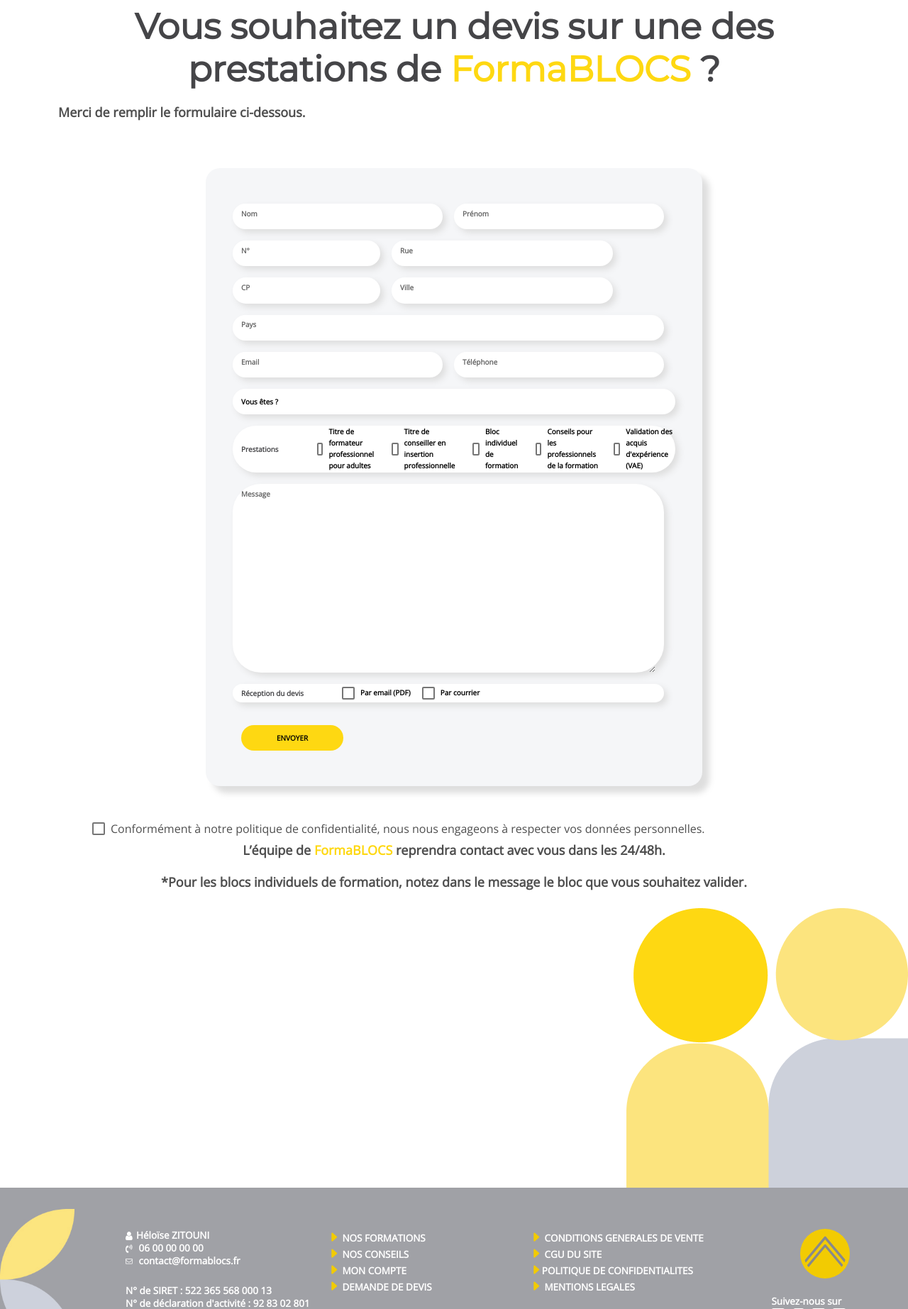
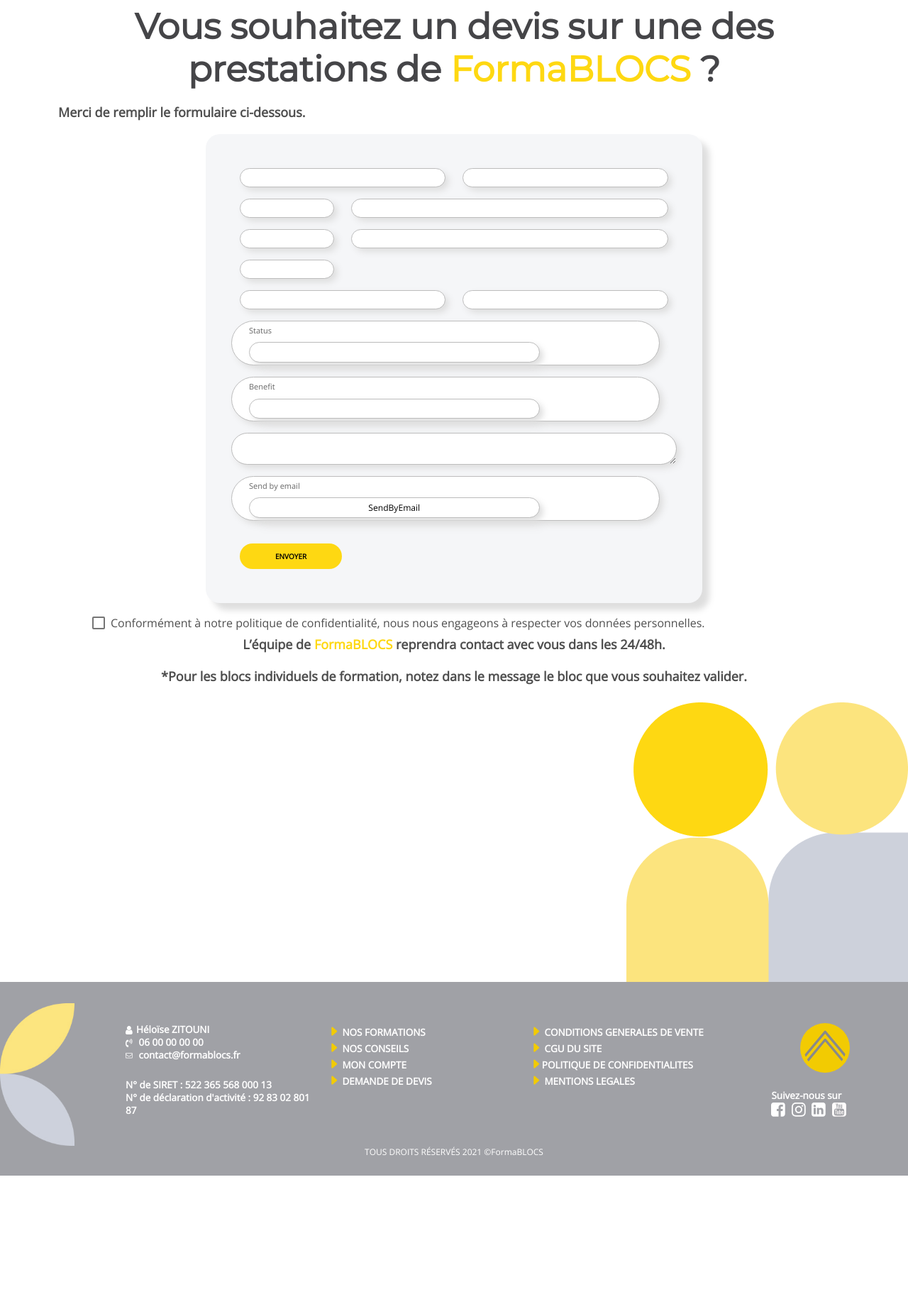
Before and after one commit to jeanseb62/Forma-Blocs, a Symfony app: template templates/quotation/index.html.twig in a window 1280 px wide. Shown: the part 578-2423 px from the top of the page at 71% size. After the commit the page ends 2235 px from the top, so only its background shows below. Run offline with Twig, Linux system fonts and the light colour scheme; the template is opened without the code that fills it, so the values that code supplies are empty; form fields are guessed from the names that the template uses; some libraries are stand-ins or nearby versions.

Commit message:
Formulaire de devis

```diff
--- a/public/css/style.css
+++ b/public/css/style.css
@@ -468,13 +468,10 @@ footer .icone_sociaux {
     font-weight: 400;
 }
 
-.form-outline {
+.form-control {
     color: #000;
-    background-color: #FFF;
-
-}
-
-.form-outline {
+    font-size: 1.1em;
+    background-color: #FFF!important;
     border-radius: 40px;
     color: #000;
     background-color: #FFF;
@@ -537,10 +534,6 @@ footer .icone_sociaux {
     filter: drop-shadow(10px 10px 4px #dedede);
 }
 
-.form-contact span {
-    padding-right: 50px;
-    color: #454548;
-}
 
 .yellow {
     color: #fed812;
--- a/templates/quotation/index.html.twig
+++ b/templates/quotation/index.html.twig
@@ -17,125 +17,95 @@
 Merci de remplir le formulaire ci-dessous.
 </p>
 
- {#<div class="row">
-       <div class="col-lg-2"></div>
-        <div class="col-lg-8">
-            {{ form(form) }}
-
+ <div class="row h-100 justify-content-center align-items-center">
+            {% for message in app.flashes('success') %}
+                <div class="alert alert-success" role="alert">
+                    {{ message }}
+                </div>
+            {% endfor %}
+            {% for message in app.flashes('error') %}
+                <div class="alert alert-danger" role="alert">
+                    {{ message }}
+                </div>
+            {% endfor %}
         </div>
-        <div class="col-lg-2"></div>
-    </div>#}
-
-    <div class="row h-100 justify-content-center align-items-center p-5">
+{{ form_start(quotation) }}
+    <div class="form-contact h-100 justify-content-center align-items-center p-5 mb-3">
 
 
-               {# {{ form(formulaire) }} #}
- <form class="form-contact">
                 <div class="row mb-3">
-                    <div class="form-outline col me-3">
-                      <input type="text" class="form-control" placeholder="Nom">
-                      <label class="form-label" for="Nom">Nom</label>
+                    <div class="col">
+                      {{ form_widget(quotation.lastName) }}
+
                     </div>
-                    <div class="form-outline col me-3">
-                      <input type="text" class="form-control" placeholder="Prénom">
-                     <label class="form-label" for="Prenom">Prénom</label>
+                    <div class="col">
+
+                      {{ form_widget(quotation.firstName) }}
                     </div>
                 </div>
                 <div class="row mb-3">
-                    <div class="form-outline col-md-4 me-3">
-                      <input type="text" class="form-control" placeholder="N°">
-                      <label class="form-label" for="Numero">N°</label>
+                    <div class="col-3">
+                      {{ form_widget(quotation.numberStreet) }}
                     </div>
-                    <div class="form-outline col-md-6 me-3">
-                      <input type="text" class="form-control" placeholder="Rue">
-                     <label class="form-label" for="Rue">Rue</label>
+                    <div class="col-9">
+                      {{ form_widget(quotation.street) }}
                     </div>
                 </div>
                 <div class="row mb-3">
-                    <div class="form-outline col-md-4 me-3">
-                      <input type="text" class="form-control" placeholder="CP">
-                      <label class="form-label" for="CP">CP</label>
+                    <div class="col-3">
+                      {{ form_widget(quotation.zip) }}
                     </div>
-                    <div class="form-outline col-md-6 me-3">
-                      <input type="text" class="form-control" placeholder="Ville">
-                     <label class="form-label" for="Ville">Ville</label>
+                    <div class="col-9">
+                      {{ form_widget(quotation.city) }}
                     </div>
                 </div>
                 <div class="row mb-3">
-                    <div class="form-outline col me-3">
-                      <input type="text" class="form-control" placeholder="Pays">
-                      <label class="form-label" for="Pays">Pays</label>
+                    <div class="col-md-3">
+                      {{ form_widget(quotation.country) }}
                     </div>
                 </div>
                 <div class="row mb-3">
-                    <div class="form-outline col me-3">
-                      <input type="text" class="form-control" placeholder="Email">
-                    <label class="form-label" for="Email">Email</label>
+                    <div class="col">
+                      {{ form_widget(quotation.email) }}
                     </div>
-                    <div class="form-outline col me-3">
-                      <input type="text" class="form-control" placeholder="Téléphone">
-                    <label class="form-label" for="Telephone">Téléphone</label>
+                    <div class="col">
+                      {{ form_widget(quotation.phone) }}
                     </div>
                 </div>
 
-<div class="form-outline row mb-3 align-items-center">
- <div class="col-md-4">Vous êtes ?</div>
- <div class="col-md-8 d-flex align-items-center">
-  {{ form_widget(form.status) }}
+<div class="row mb-3 form-control">
+ <div class="col-3">{{ form_label(quotation.status) }}</div>
+ <div class="col-9 d-flex">
+  {{ form_widget(quotation.status) }}
+  </div>
+</div>
+
+
+<div class="row mb-3 form-control">
+ <div class="col-3">{{ form_label(quotation.benefit) }}</div>
+ <div class="col-9 d-flex">
+  {{ form_widget(quotation.benefit) }}
    </div>
-
-</div>
-<div class="row mb-3">
- <div class="form-outline col me-3 d-flex align-items-center"><span class="me-1">Prestations</span>
- <div class="form-check form-check-inline d-flex align-items-center">
-  <input class="form-check-input" type="checkbox" id="inlineCheckbox1" value="option1">
-  <label class="form-check-label" for="inlineCheckbox1">Titre de formateur professionnel pour adultes</label>
-</div>
-<div class="form-check form-check-inline d-flex align-items-center">
-  <input class="form-check-input" type="checkbox" id="inlineCheckbox2" value="option2">
-  <label class="form-check-label" for="inlineCheckbox2">Titre de conseiller en insertion professionnelle</label>
-</div>
-<div class="form-check form-check-inline d-flex align-items-center">
-  <input class="form-check-input" type="checkbox" id="inlineCheckbox3" value="option3">
-  <label class="form-check-label" for="inlineCheckbox3">Bloc individuel de formation</label>
-</div>
-<div class="form-check form-check-inline d-flex align-items-center">
-  <input class="form-check-input" type="checkbox" id="inlineCheckbox4" value="option4">
-  <label class="form-check-label" for="inlineCheckbox4">Conseils pour les professionnels de la formation</label>
-</div>
-<div class="form-check form-check-inline d-flex align-items-center">
-  <input class="form-check-input" type="checkbox" id="inlineCheckbox5" value="option4">
-  <label class="form-check-label" for="inlineCheckbox5">Validation des acquis d'expérience (VAE)</label>
-</div>
-      </div>
 </div>
 
 <div class="row mb-3">
-    <div class="form-outline col me-3">
-        <textarea type="text" class="form-control" placeholder="Message" rows="10" cols="100"></textarea>
-        <label class="form-label" for="Message">Message</label>
-    </div>
-</div>
 
-<div class="row mb-3">
- <div class="form-outline col me-3 d-flex align-items-center"><span class="me-1">Réception du devis</span>
- <div class="form-check form-check-inline d-flex align-items-center">
-  <input class="form-check-input" type="checkbox" id="inlineCheckbox1" value="option1">
-  <label class="form-check-label" for="inlineCheckbox1">Par email (PDF)</label>
-</div>
-<div class="form-check form-check-inline d-flex align-items-center">
-  <input class="form-check-input" type="checkbox" id="inlineCheckbox2" value="option2">
-  <label class="form-check-label" for="inlineCheckbox2">Par courrier</label>
-</div>
+        {{ form_widget(quotation.message) }}
 
 </div>
 
+<div class="row mb-3 align-items-center form-control">
+ <div class="col-3">{{ form_label(quotation.SendByEmail) }}</div>
+ <div class="col-9 d-flex align-items-center">
+  {{ form_widget(quotation.SendByEmail) }}
+  </div>
 </div>
 
             <button class="btn-yellow mt-3" type="submit">
         ENVOYER
     </button>
-            </form>
+
+
 
             </div>
                 <div class="form-group ms-5">
@@ -143,7 +113,7 @@ Merci de remplir le formulaire ci-dessous.
                        <input class="form-check-input" type="checkbox" value="" id="cgu" required>
                       <label class="form-check-label" for="cgu">Conformément à notre politique de confidentialité, nous nous engageons à respecter vos données personnelles.</label>
                      </div>
-                 </div>
+                 </div> {{ form_end(quotation) }}
                  <p class="text-center">L’équipe de <span class="yellow">FormaBLOCS</span> reprendra contact avec vous dans les 24/48h.</p>
 
 <p class="text-center">*Pour les blocs individuels de formation, notez dans le message le bloc que vous souhaitez valider. </p>
```
Also changed, not shown: migrations/Version20210921231036.php (added, +35 -0 lines), src/Controller/Admin/QuotationCrudController.php (+29 -5 lines), src/Controller/QuotationController.php (+23 -23 lines), src/Entity/Quotation.php (+91 -75 lines), src/Form/ContactType.php (+41 -11 lines), src/Form/QuotationType.php (+44 -17 lines), src/Repository/QuotationRepository.php (+18 -27 lines).
